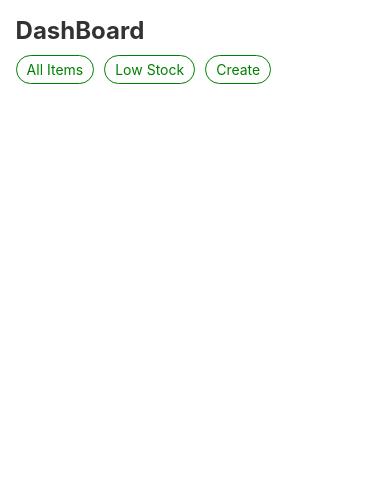
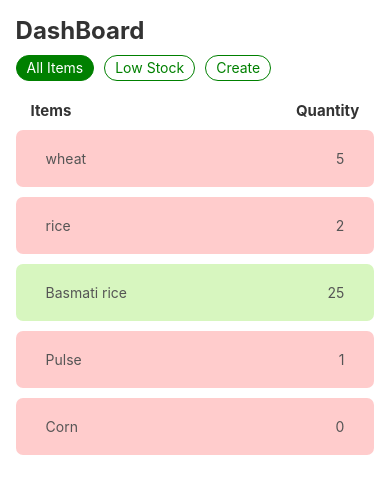
Before and after one commit to kaif0910/stockPilot, a React Native app: screen / in a window 390 px wide. Shown: the top 494 px of the page. Built offline with nearby package versions, Linux system fonts and the light colour scheme.

Commit message:
feat: added all items table

```diff
--- /dev/null
+++ b/src/screens/AllItems.jsx
@@ -0,0 +1,54 @@
+import { FlatList,StyleSheet, Text, View } from 'react-native'
+import React from 'react'
+
+const AllItems = ({data}) => {
+  return (
+    <View>
+        <View style={styles.headingContainer}>
+            <Text style={styles.headingText}>Items</Text>
+            <Text style={styles.headingText}>Quantity</Text>
+        </View>
+        <FlatList
+            data={data}
+            keyExtractor={(item) => item.id}
+            renderItem={({item}) => (
+                <View style={[styles.itemContainer, {backgroundColor: item.stock < 20 ? '#ffcccc' : '#D7F6BF'}]}>
+                    <Text style={styles.itemText}>{item.name}</Text>
+                    <Text style={styles.itemText}>{item.stock}</Text>
+                </View>
+            )}
+            contentContainerStyle={{gap:10}}
+        />
+
+    </View>
+  )
+}
+
+export default AllItems
+
+const styles = StyleSheet.create({
+    headingContainer: {
+        flexDirection: 'row',
+        justifyContent: 'space-between',
+        paddingHorizontal: 15,
+        paddingVertical: 10,
+    },
+    headingText: {
+        fontSize: 15,
+        fontWeight: 'bold',
+        color: '#333',
+    },
+    itemContainer: {
+        flexDirection: 'row',
+        justifyContent: 'space-between',
+        paddingVertical: 10,
+        borderRadius: 7,
+        paddingHorizontal: 15,
+    },
+    itemText: {
+        fontSize: 14,
+        color: '#555',
+        paddingHorizontal: 15,
+        paddingVertical: 10,
+    },
+})
--- /dev/null
+++ b/src/screens/CreateScreen.jsx
@@ -0,0 +1,14 @@
+import { StyleSheet, Text, View } from 'react-native'
+import React from 'react'
+
+const CreateScreen = () => {
+  return (
+    <View>
+      <Text>CreateScreen</Text>
+    </View>
+  )
+}
+
+export default CreateScreen
+
+const styles = StyleSheet.create({})
--- a/src/screens/HomeScreen.jsx
+++ b/src/screens/HomeScreen.jsx
@@ -1,20 +1,36 @@
+import { useState } from 'react';
 import { Pressable, StyleSheet, Text, View } from 'react-native';
+import CreateScreen from './CreateScreen';
+import AllItems from './AllItems';
+
+const data = [
+    {id: 1, name: "wheat", stock: 5 , unit: "kg"},
+    {id: 2, name: "rice", stock: 2, unit: "kg"},
+    {id: 3, name: "Basmati rice", stock: 25 , unit: "kg"},
+    {id: 4, name: "Pulse", stock: 1, unit: "kg"},
+    {id: 5, name: "Corn", stock: 0, unit: "kg"},
+]
 
 const HomeScreen = () => {
+    const [view, setView] = useState(0);
+
     return (
         <View style={styles.container}>
             <Text style={styles.title}>DashBoard</Text>
             <View style={styles.buttonContainer}>
-        <Pressable style={styles.button} >
-            <Text style={styles.buttonText}>All Items</Text>
+                <Pressable style={[styles.button, view === 0 ? {backgroundColor: 'green'} : {}]} onPress={() => setView(0)} >
+                    <Text style={[styles.buttonText, view === 0 ? {color: 'white'} : {}]}>All Items</Text>
                 </Pressable>
-        <Pressable style={styles.button} >
-            <Text style={styles.buttonText}>Low Stock</Text>
+                <Pressable style={[styles.button, view === 1 ? {backgroundColor: 'green'} : {}]} onPress={() => setView(1)} >
+                    <Text style={[styles.buttonText, view === 1 ? {color: 'white'} : {}]    }>Low Stock</Text>
                 </Pressable>
-        <Pressable style={styles.button} >
-            <Text style={styles.buttonText}>Create</Text>
+                <Pressable style={[styles.button, view === 2 ? {backgroundColor: 'green'} : {}]} onPress={() => setView(2)} >
+                    <Text style={[styles.buttonText, view === 2 ? {color: 'white'} : {}]}>Create</Text>
                 </Pressable>
             </View>
+            {view === 0 && <AllItems data={data} />}
+            {view === 1 && <LowStock />}
+            {view === 2 && <CreateScreen />}
         </View>
     );
 };
@@ -22,30 +38,30 @@ const HomeScreen = () => {
 export default HomeScreen;
 
 const styles = StyleSheet.create({
-    container:{
+    container: {
         width: '100%',
         height: '100%',
         padding: "4%",
         backgroundColor: '#ffffff',
     },
-    title:{
+    title: {
         fontSize: 24,
         fontWeight: 'bold',
-        color:"#333"
+        color: "#333"
     },
-    buttonContainer:{
+    buttonContainer: {
         flexDirection: 'row',
         gap: 10,
         marginVertical: 10,
     },
-    button:{
-        paddingVertical: 5,
+    button: {
+        paddingVertical: 3.5,
         paddingHorizontal: 10,
         borderWidth: 0.8,
         borderColor: 'green',
         borderRadius: 50,
     },
-    buttonText:{
+    buttonText: {
         color: 'green',
         fontSize: 14,
     }
```
Lines whose indentation alone changed are shown as unchanged.
